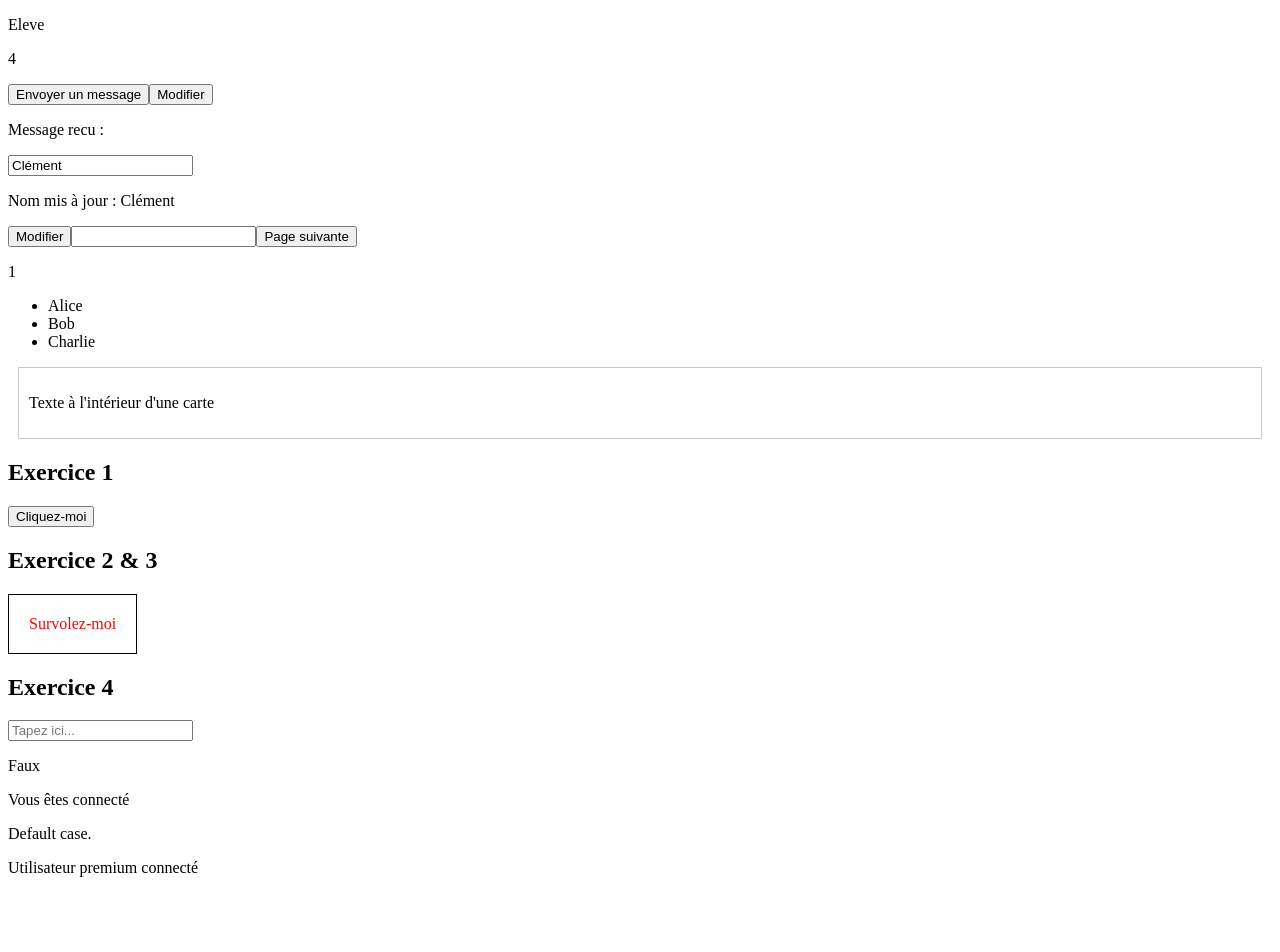
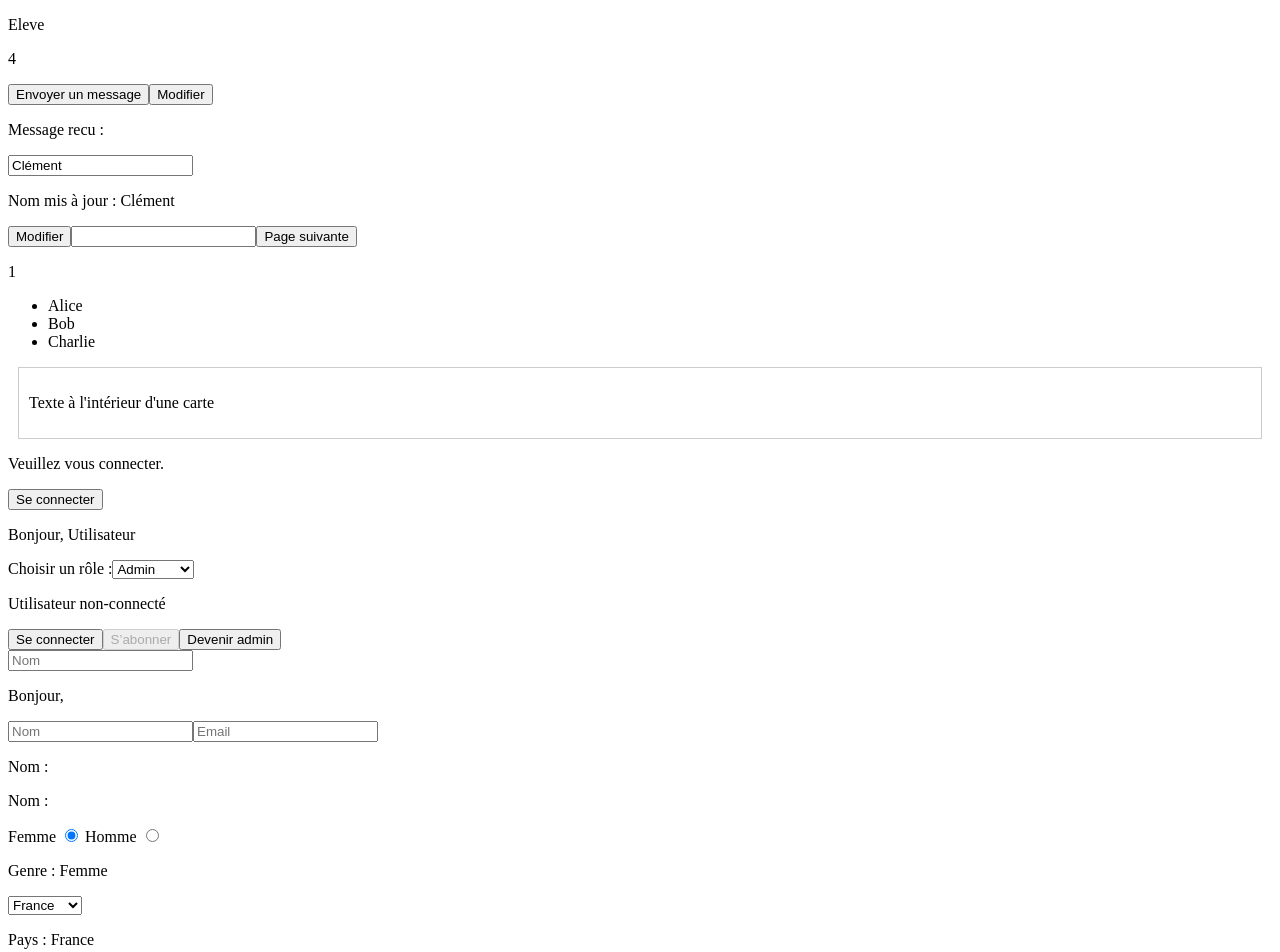
Before and after one commit to ClementHamonDev/Formation-Angular, an Angular app in the folder Formation-Angular/: page / in a window 1280 px wide. Shown: the top 952 px of the page. Before the commit the page ends 893 px from the top, so only its background shows below. Built offline with nearby package versions, Linux system fonts and the light colour scheme.

Commit message:
exercice conditions + formulaire avec ngModel

```diff
--- a/Formation-Angular/src/app/app.component.html
+++ b/Formation-Angular/src/app/app.component.html
@@ -28,7 +28,7 @@
 </app-modal> -->
 
 
-<h2>Exercice 1</h2>
+<!-- <h2>Exercice 1</h2>
 <app-button></app-button>
 <h2>Exercice 2 & 3</h2>
 <app-hoverbox />
@@ -60,9 +60,9 @@ Case B.
 @default {
 Default case.
 }
-}
+} -->
 
-@if (isLoggedIn && isPremium){
+<!-- @if (isLoggedIn && isPremium){
 <p>Utilisateur premium connecté</p>
 }
 
@@ -72,6 +72,12 @@ Default case.
 
 @if (!isLoggedIn || !isPremium){
 <p>Utilisateur non-premium ou non-connecté</p>
-}
+} -->
+
+<app-connection/>
+<app-role-switch/>
+<app-permissions/>
+
+<app-formulaire/>
 
 <router-outlet />
--- a/Formation-Angular/src/app/app.component.ts
+++ b/Formation-Angular/src/app/app.component.ts
@@ -14,10 +14,14 @@ import { ModalComponent} from "./components/modal/modal.component";
 import { ButtonComponent } from "./events/button/button.component";
 import { HoverboxComponent } from "./events/hoverbox/hoverbox.component";
 import { KeytrackerComponent } from "./events/keytracker/keytracker.component";
+import { ConnectionComponent } from "./conditions/connection/connection.component";
+import { PermissionsComponent } from "./conditions/permissions/permissions.component";
+import { RoleSwitchComponent } from "./conditions/role-switch/role-switch.component";
+import { FormulaireComponent } from "./formulaire/formulaire.component";
 
 @Component({
   selector: 'app-root',
-  imports: [RouterOutlet, UserProfileComponent, BidirectionnalParentComponent, CommonModule, PaginationComponent, CommonModule, CardComponent, ButtonComponent, HoverboxComponent, KeytrackerComponent],
+  imports: [RouterOutlet, UserProfileComponent, BidirectionnalParentComponent, CommonModule, PaginationComponent, CommonModule, CardComponent, ButtonComponent, HoverboxComponent, KeytrackerComponent, ConnectionComponent, PermissionsComponent, RoleSwitchComponent, FormulaireComponent],
   templateUrl: './app.component.html',
   styleUrl: './app.component.css'
 })
--- a/Formation-Angular/src/app/conditions/permissions/permissions.component.html
+++ b/Formation-Angular/src/app/conditions/permissions/permissions.component.html
@@ -1,15 +1,19 @@
 <div>
+
+    @if (isLoggedIn){
+    <p>Bienvenue, utilisateur !</p>
+    }
 
     @if (isLoggedIn && hasSubscription){
     <p>Accès au contenu premium</p>
     }
 
     @if (isAdmin){
-    <p>Utilisateur non-premium connecté</p>
+    <p>Utilisateur admin connecté</p>
     }
 
     @if (!isLoggedIn){
-    <p>Utilisateur non-premium ou non-connecté</p>
+    <p>Utilisateur non-connecté</p>
     }
 
     <button (click)="toggleLogin()">
--- a/Formation-Angular/src/app/conditions/role-switch/role-switch.component.html
+++ b/Formation-Angular/src/app/conditions/role-switch/role-switch.component.html
@@ -15,7 +15,7 @@
     }
 
     <label for="role">Choisir un rôle :</label>
-    <select id="role" [(ngModel)]="role">
+    <select id="role" (change)="selectRole($event)">
       <option value="admin">Admin</option>
       <option value="editor">Éditeur</option>
       <option value="user">Utilisateur</option>
--- a/Formation-Angular/src/app/conditions/role-switch/role-switch.component.ts
+++ b/Formation-Angular/src/app/conditions/role-switch/role-switch.component.ts
@@ -9,4 +9,9 @@ import { FormsModule } from '@angular/forms';
 })
 export class RoleSwitchComponent {
   role: string = 'user';
+
+  selectRole(newRole: Event) {
+    console.log(newRole)
+    this.role = (<HTMLSelectElement>newRole.target).value;
+  }
 }
--- /dev/null
+++ b/Formation-Angular/src/app/formulaire/formulaire.component.html
@@ -0,0 +1,30 @@
+<input type="text" [(ngModel)]="nom" placeholder="Nom">
+
+<p>Bonjour, {{nom}}</p>
+
+<form (submit)="onSubmit()">
+    <input type text [(ngModel)]="utilisateur.nom" name="nom" placeholder="Nom">
+    <input type="email" [(ngModel)]="utilisateur.email" name="email" placeholder="Email">
+    <p>Nom : {{utilisateur.nom}}</p>
+    <p>Nom : {{utilisateur.email}}</p>
+
+    <label>
+        Femme
+        <input type="radio" [(ngModel)]="genre" name="genre" value="Femme">
+    </label>
+    <label>
+        Homme
+        <input type="radio" [(ngModel)]="genre" name="genre" value="Homme">
+    </label>
+    <p>Genre : {{genre}}</p>
+
+    <select [(ngModel)]="pays" name="pays">
+        <option value="France">France</option>
+        <option value="Belgique">Belgique</option>
+        <option value="Suisse">Suisse</option>
+    </select>
+    <p>Pays : {{pays}}</p>
+
+    <button type="submit">Envoyer</button>
+
+</form>
--- /dev/null
+++ b/Formation-Angular/src/app/formulaire/formulaire.component.ts
@@ -0,0 +1,28 @@
+import { Component } from '@angular/core';
+import { FormsModule } from '@angular/forms';
+
+@Component({
+  selector: 'app-formulaire',
+  imports: [FormsModule],
+  templateUrl: './formulaire.component.html',
+  styleUrl: './formulaire.component.css'
+})
+export class FormulaireComponent {
+
+  nom : string = '';
+
+  utilisateur = {
+    nom:"",
+    email:""
+  };
+
+  genre: string ="Femme";
+
+  pays: string = "France";
+
+  onSubmit(){
+    console.log('Formulaire soumis! ', this.utilisateur, this.genre, this.pays);
+  }
+
+
+}
```
Also changed, not shown: Formation-Angular/src/app/formulaire/formulaire.component.css (added), 1 other file (tests, documents, lock files or other folders).
